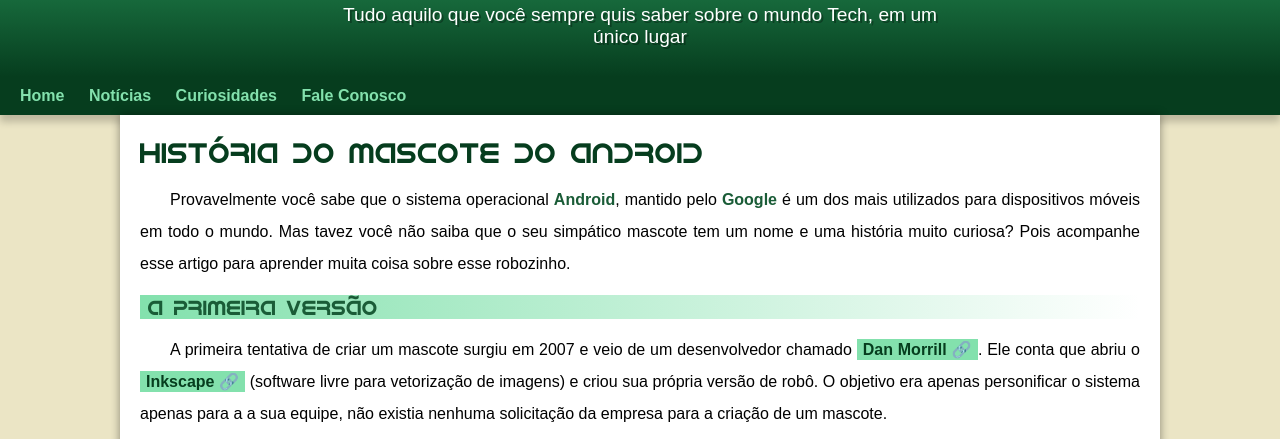
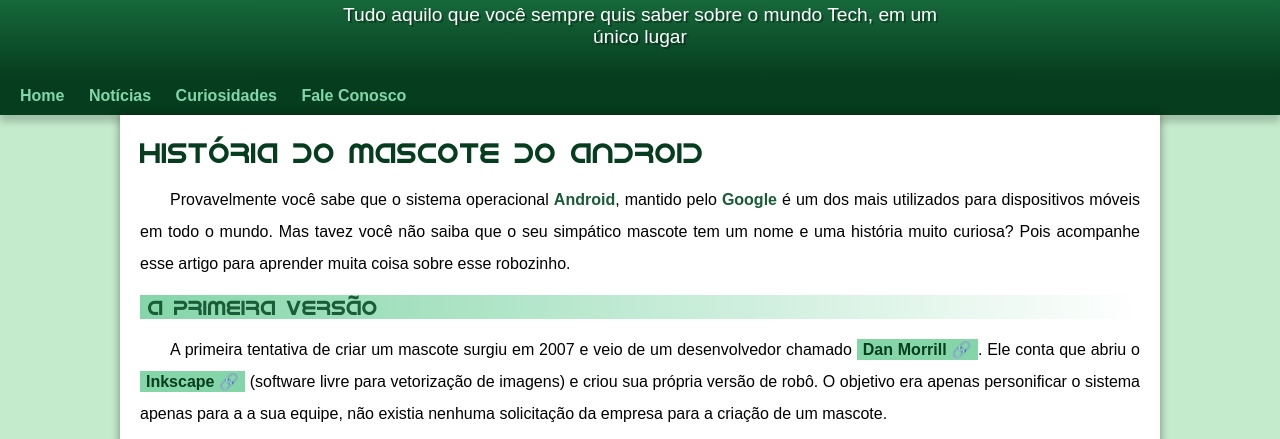
Before and after one commit to fmota-dev/html-css, a plain HTML site: page desafios/d010/android.html in a window 1280 px wide. Shown: the part 113-552 px from the top of the page. Drawn offline with Linux system fonts and the light colour scheme.

Commit message:
update style.css

```diff
--- a/desafios/d010/estilo/style.css
+++ b/desafios/d010/estilo/style.css
@@ -9,8 +9,8 @@
 }
 
 :root {
-    --cor0: #ebe5c5;
-    --cor1: #83e1ad;
+    --cor0: #c5ebcd;
+    --cor1: #84d6a9;
     --cor2: #3ddc84;
     --cor3: #2fa866;
     --cor4: #1a5c37;
```
